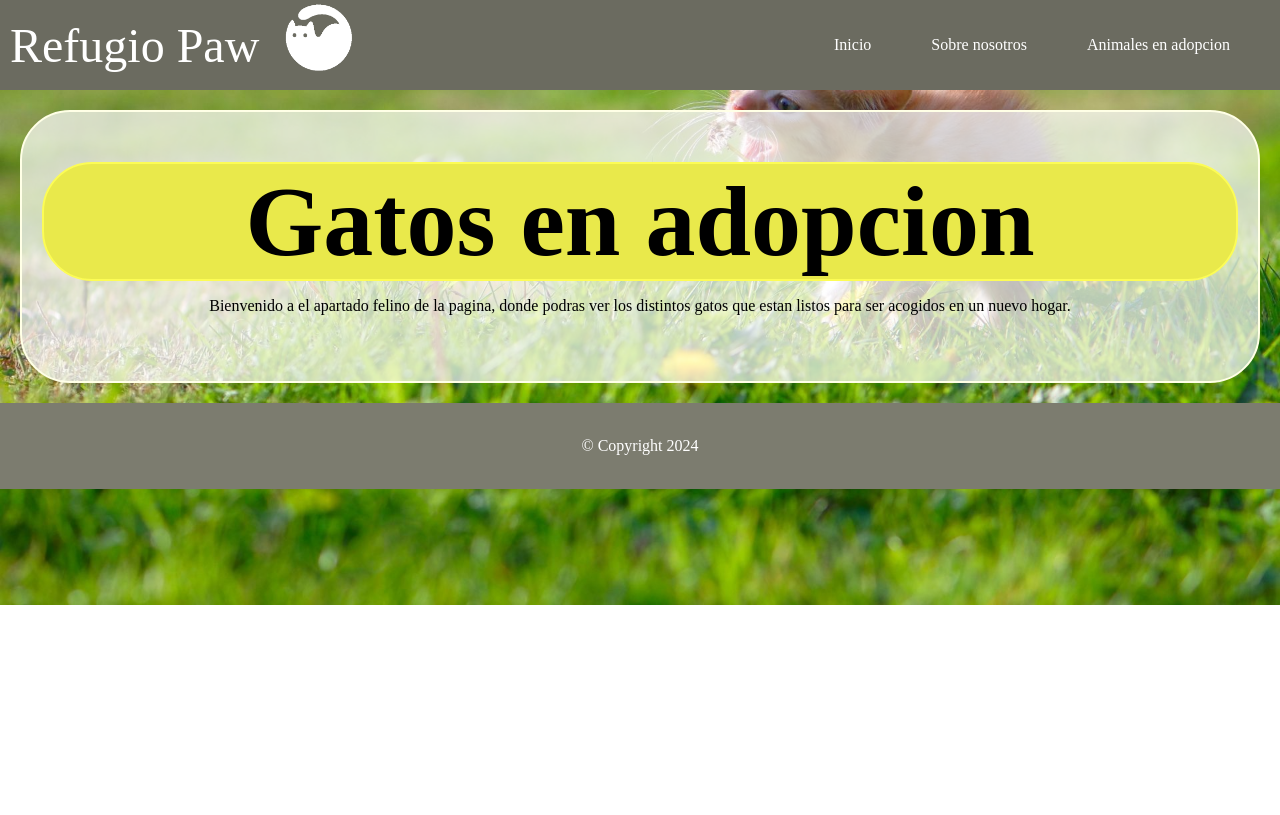
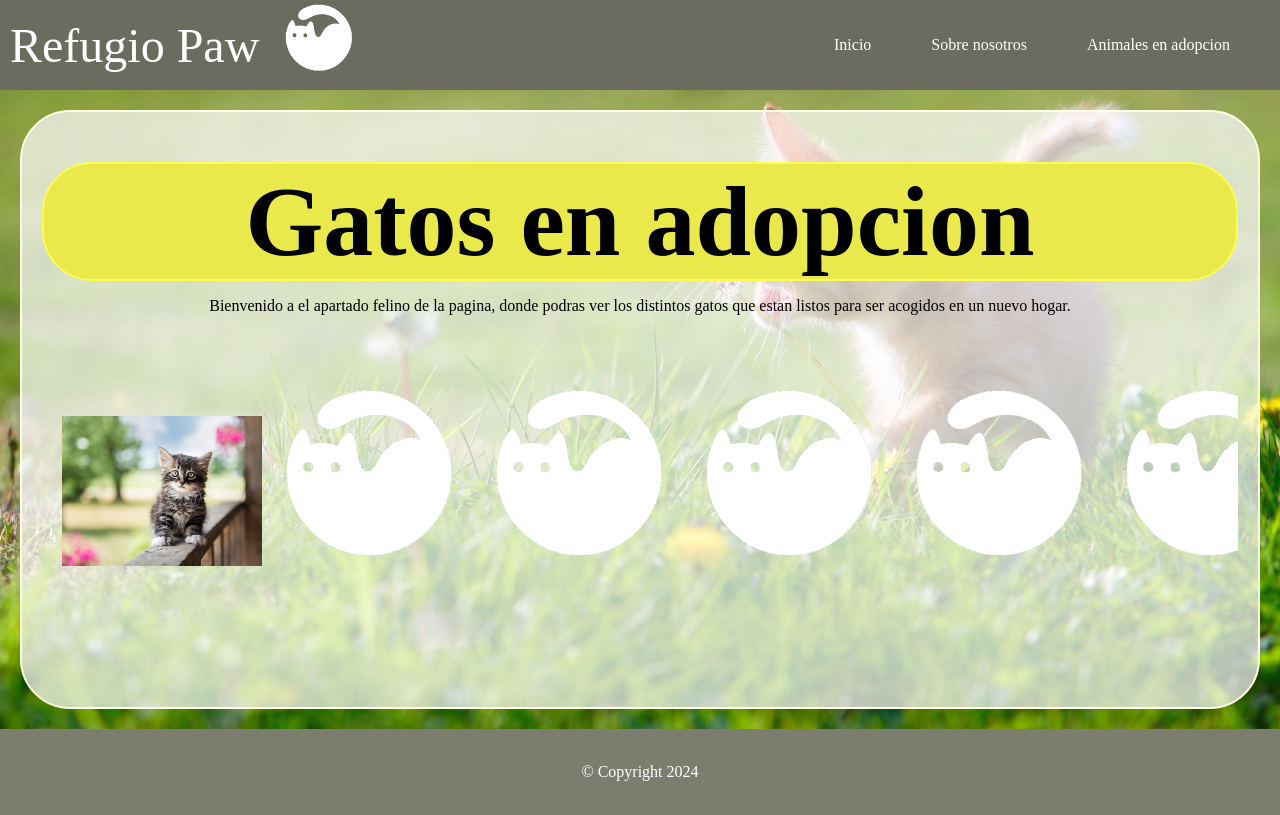
Before and after one commit to JoseMLG03/T4.1_LombaJose, a plain HTML site: page Cats.html in a window 1280 px wide. Drawn offline with Linux system fonts and the light colour scheme.

Commit message:
CatsSave

```diff
--- a/CSS.css
+++ b/CSS.css
@@ -144,6 +144,18 @@ h2{
   margin: 0;
   font-size: 100px;
 }
+.cats-container {
+  display: flex; /* Muestra las imágenes en línea */
+  overflow-x: auto; /* Permite el desplazamiento horizontal */
+  white-space: nowrap; /* Evita que las imágenes se dividan en múltiples líneas */
+  padding: 20px; /* Espaciado interior para mayor claridad */
+}
+
+.cat {
+  /* Estilos para cada imagen de gato */
+  max-width: 200px; /* Ajusta el tamaño de las imágenes según sea necesario */
+  margin-right: 10px; /* Espacio entre cada imagen de gato */
+}
 
 footer{
   text-align: center;
--- a/Cats.html
+++ b/Cats.html
@@ -8,9 +8,10 @@
     <link rel = "stylesheet" href="CSS.css">
 
     <script type="module">
-        import { setupMenuToggle } from './MenuHamburguesa.js';
+        import { setupMenuToggle,CatsArrayObject } from './Functions.js';
         document.addEventListener('DOMContentLoaded', function () {
             setupMenuToggle();
+            CatsArrayObject();
         });
     </script>
 </head>
@@ -35,6 +36,11 @@
         <p>
             Bienvenido a el apartado felino de la pagina, donde podras ver los distintos gatos que estan listos para ser acogidos en un nuevo hogar.
         </p>
+        <div class="cats-container">
+        <p class="catsimg-container"></p>
+        <br><br><br><br><br><br><br>
+        <p class="catsnames-container"></p>
+        </div>
 
     </section>
 
--- /dev/null
+++ b/Functions.js
@@ -0,0 +1,42 @@
+export function setupMenuToggle() {
+    const navToggle = document.querySelector('.menu-icon');
+    const navMenu = document.querySelector('.menu');
+    const navToggle2 = document.querySelector('.AnimalsMenu');
+    const navMenu2 = document.querySelector('.menu2')
+
+    navToggle.addEventListener('click', () => {
+        navMenu.classList.toggle('show')
+    });
+    navToggle2.addEventListener('click', () => {
+        navMenu2.classList.toggle('show');
+    });
+
+
+}
+export function CatsArrayObject() {
+    const gato = [
+      { nombre: 'Gato 1', imagen: 'Cat1.jpg' },
+      { nombre: 'Gato 2', imagen: 'Assets/Logo.png' },
+      { nombre: 'Gato 3', imagen: 'Assets/Logo.png' },
+      { nombre: 'Gato 4', imagen: 'Assets/Logo.png' },
+      { nombre: 'Gato 5', imagen: 'Assets/Logo.png' },
+      { nombre: 'Gato 6', imagen: 'Assets/Logo.png' },
+      { nombre: 'Gato 7', imagen: 'Assets/Logo.png' },
+    ];
+
+    const gatosContainer = document.querySelector('.catsimg-container');
+    const namesContainer = document.querySelector('.catsnames-container');
+
+    gato.forEach((gato) => {
+    const imgElement = document.createElement('img');
+    imgElement.src = gato.imagen;
+    imgElement.alt = gato.nombre;
+    imgElement.classList.add('cat');
+
+    const nameElement = document.createElement('p');
+    nameElement.textContent = gato.nombre;
+
+    gatosContainer.appendChild(imgElement);
+    namesContainer.appendChild(nameElement);
+    });
+};
--- a/MenuHamburguesa.js
+++ /dev/null
@@ -1,15 +0,0 @@
-export function setupMenuToggle() {
-    const navToggle = document.querySelector('.menu-icon');
-    const navMenu = document.querySelector('.menu');
-    const navToggle2 = document.querySelector('.AnimalsMenu');
-    const navMenu2 = document.querySelector('.menu2')
-
-    navToggle.addEventListener('click', () => {
-        navMenu.classList.toggle('show')
-    });
-    navToggle2.addEventListener('click', () => {
-        navMenu2.classList.toggle('show');
-    });
-
-
-}
```
Also changed, not shown: AboutUs.html (+1 -1 lines), LandingPage.html (+1 -1 lines), Cat1.jpg (added).
